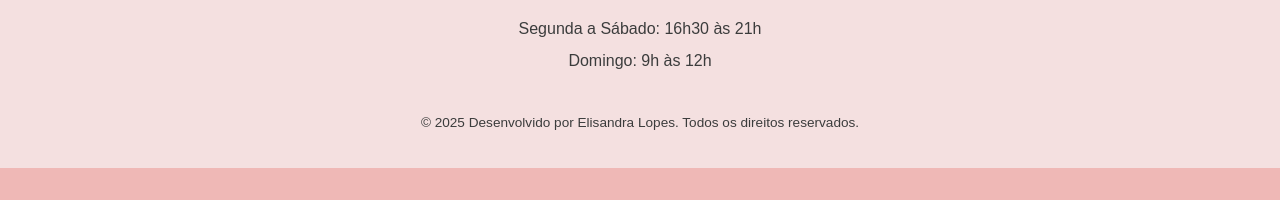
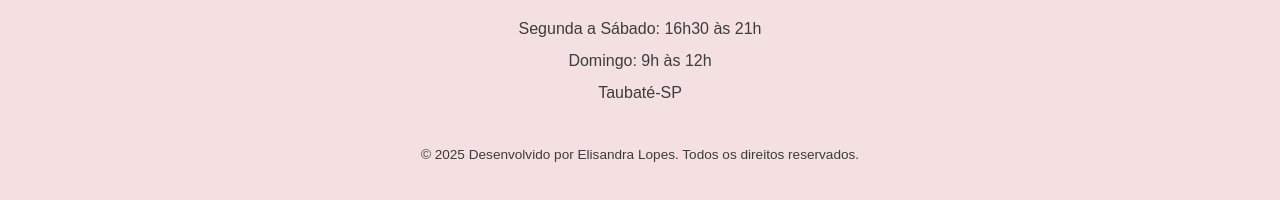
Before and after one commit to e-lizalopes/cassiani-miranda-estetica-avancada, a plain HTML site: page index.html in a window 1280 px wide. Shown: the part 3006-3206 px from the top of the page. Before the commit the page ends 3174 px from the top, so only its background shows below. Drawn offline with Linux system fonts and the light colour scheme.

Commit message:
Add files via upload

```diff
--- a/index.html
+++ b/index.html
@@ -108,6 +108,7 @@
             <h4>Horário de atendimento</h4>
             <li>Segunda a Sábado: 16h30 às 21h</li>
             <li>Domingo: 9h às 12h</li>
+            <li>Taubaté-SP</li>
         </div>
 
         <div class="container-rodape">
```
